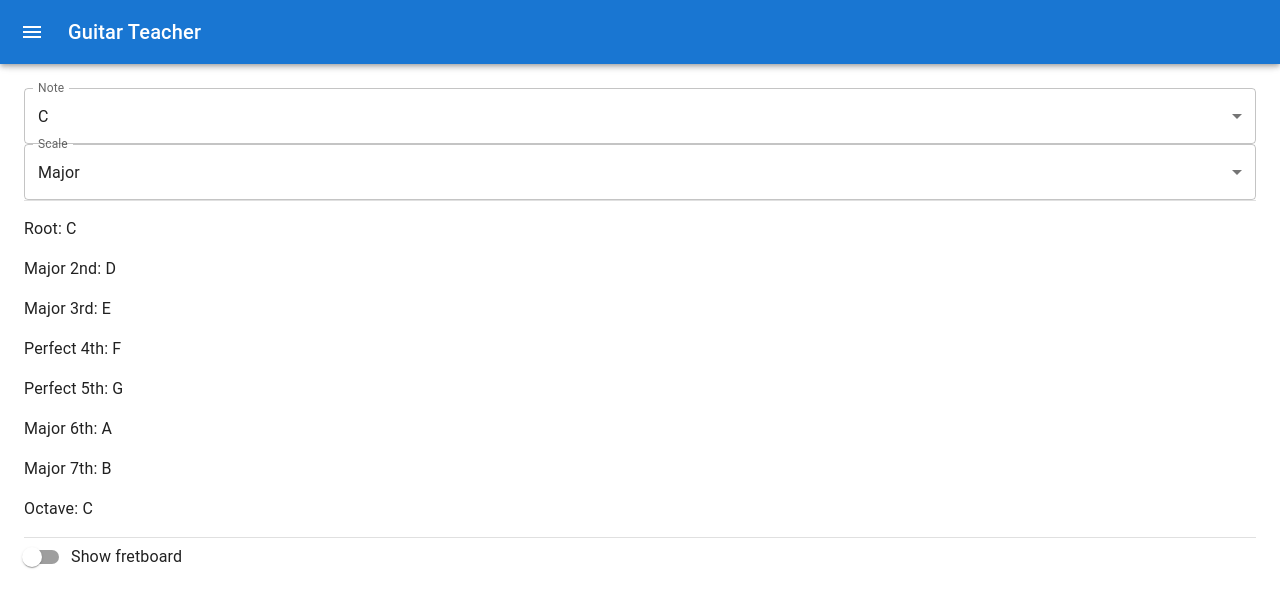
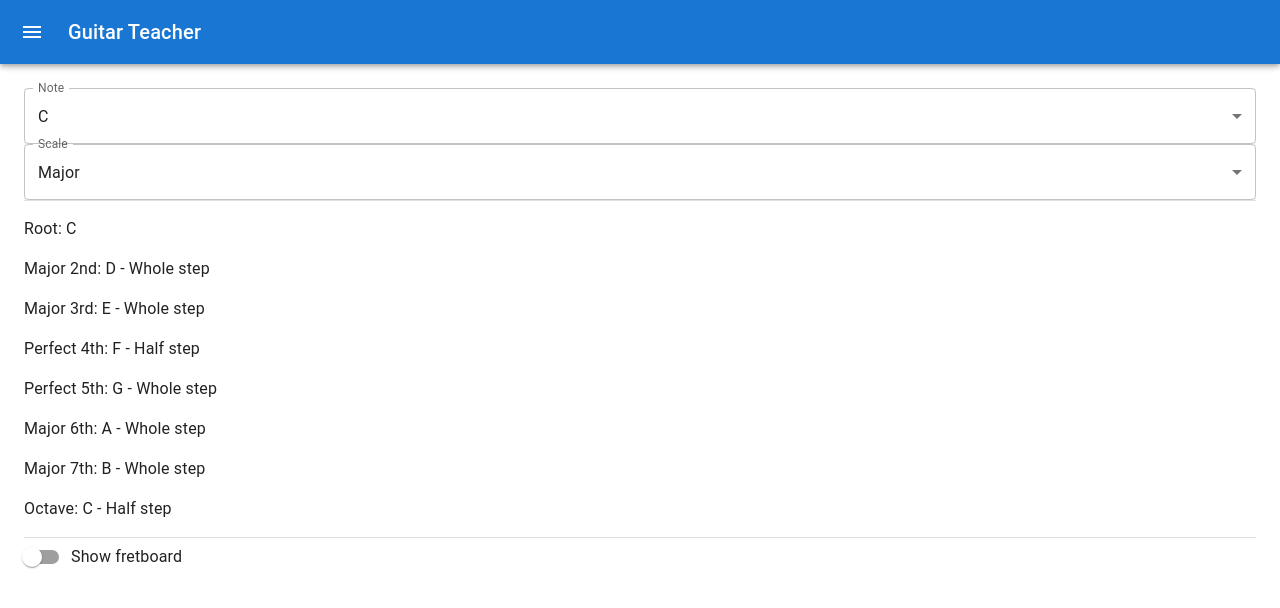
Before and after one commit to andrewdaoust/guitar-teacher, a React (Create React App) app: page /scale-reference in a window 1280 px wide. Shown: the top 608 px of the page. Built offline with nearby package versions, Linux system fonts and the light colour scheme.

Commit message:
Adding scale reference info

```diff
--- a/src/components/scale.reference.jsx
+++ b/src/components/scale.reference.jsx
@@ -73,8 +73,14 @@ function ScaleInfo({ rootNote, scaleType }) {
   for (let i = 0; i < s.intervalNames.length; i++) {
     let name = s.intervalNames[i];
     let note = s.notes[i];
+    let steps;
+    if (i === 0) {
+      steps = "";
+    } else {
+      steps = s.steps[i-1] === 2 ? " - Whole step" : " - Half step";
+    }
 
-    res.push((<p>{name}: {note}</p>));
+    res.push((<p>{name}: {note}{steps}</p>));
   }
   return res;
 }
```
